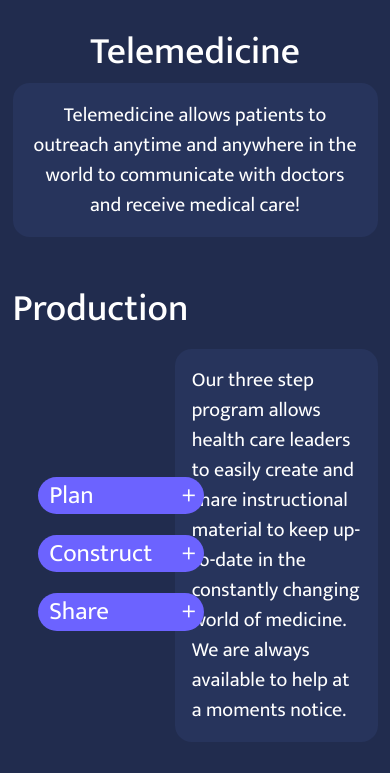
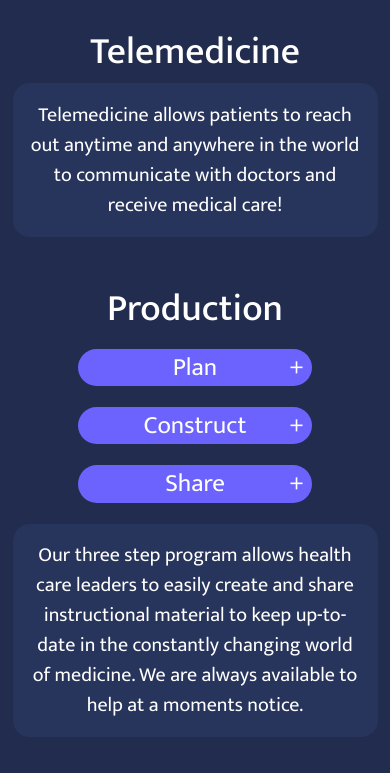
Before and after one commit to Justinjp126/distinguishedCommunicationsWebsite, a website: page services.html in a window 390 px wide. Shown: the part 829-1602 px from the top of the page. Drawn offline with nearby package versions, Linux system fonts and the light colour scheme; some packages are replaced by stand-ins of ours; a script that the page names is missing.

Commit message:
make production mobile friendly

```diff
--- a/css/style.scss
+++ b/css/style.scss
@@ -550,6 +550,7 @@ a:hover {
     background-color: $main-darkerBlue;
     padding: 1rem;
     border-radius: 1rem;
+    margin-bottom: 1rem;
   }
   &__img {
     max-width: 80%;
@@ -656,6 +657,28 @@ a:hover {
     border-radius: 1rem;
   }
 }
+
+@media only screen and (max-width: 786px) {
+  .production {
+    text-align: center;
+    &_group {
+      padding-left: 0;
+      margin: 0 auto;
+      width: 80%;
+    }
+    &__plan {
+      text-align: center;
+      width: 80%;
+    }
+    &__construct {
+      width: 80%;
+    }
+    &__share {
+      margin-bottom: 1.25rem;
+      width: 80%;
+    }
+  }
+}
 // !! Demo Page !! //
 .demo {
   color: white;
--- a/services.html
+++ b/services.html
@@ -85,8 +85,8 @@
         <div class="col-lg-7 col-md-12 col-sm-12">
           <h2 class="testSection__title">Symptoms Test</h2>
           <p class="testSection__text">
-            Our specialized test allows patients to communicate problems before an
-            appointment
+            Our specialized test allows patients to communicate problems before
+            an appointment
           </p>
         </div>
         <div class="col-lg-5 my-auto d-flex justify-content-center">
@@ -119,7 +119,7 @@
           <div class="col-lg-5 col-md-12 col-sm-12">
             <h2 class="teleMed__title">Telemedicine</h2>
             <p class="teleMed__text">
-              Telemedicine allows patients to outreach anytime and anywhere in
+              Telemedicine allows patients to reach out anytime and anywhere in
               the world to communicate with doctors and receive medical care!
             </p>
           </div>
@@ -135,7 +135,7 @@
           </div>
         </div>
         <div class="row">
-          <div class="col-5 my-auto">
+          <div class="col-lg-5 col-md-5 col-sm-12 my-auto">
             <div class="production_group">
               <div
                 class="production__plan"
@@ -167,7 +167,7 @@
               </div>
             </div>
           </div>
-          <div class="col-7 my-auto">
+          <div class="col-lg-7 col-md-7 col-sm-12 my-auto">
             <p class="production__text" id="prodText">
               Our three step program allows health care leaders to easily create
               and share instructional material to keep up-to-date in the
```
Also changed, not shown: css/style.min.css.
